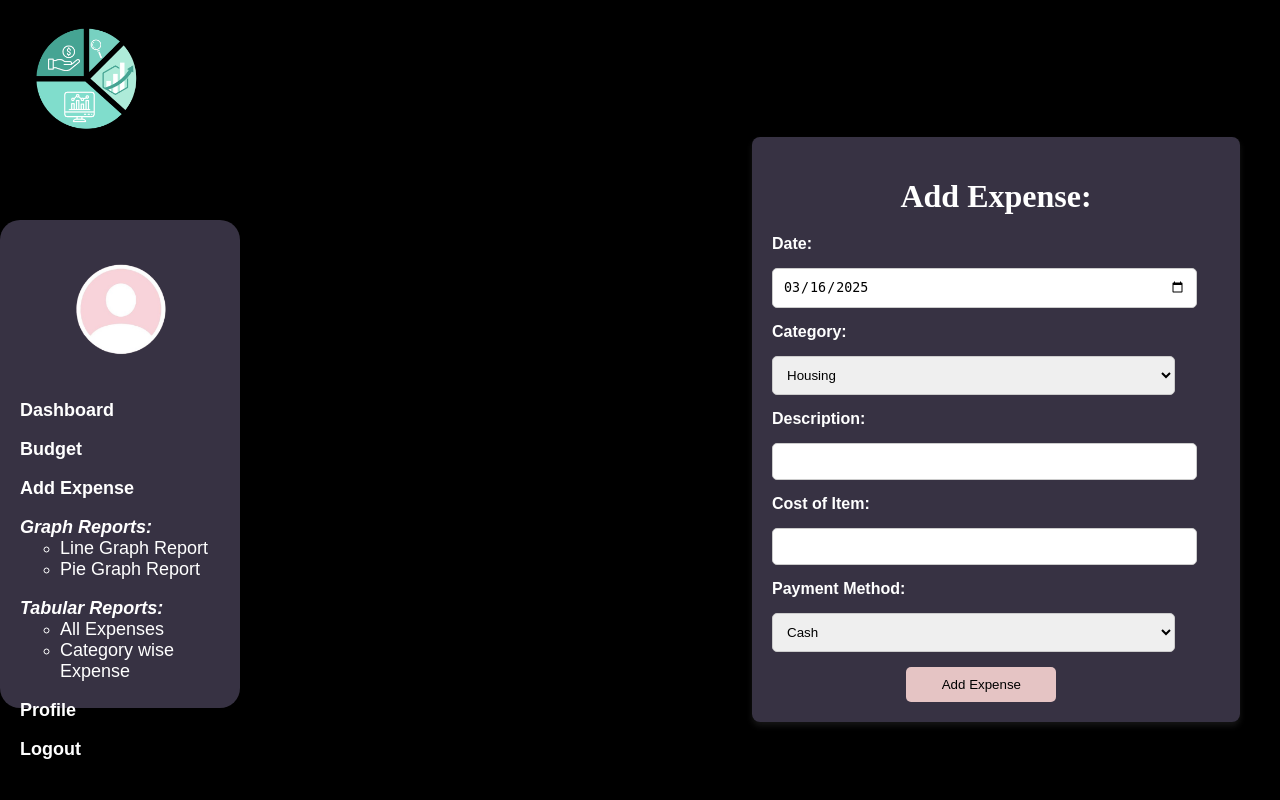
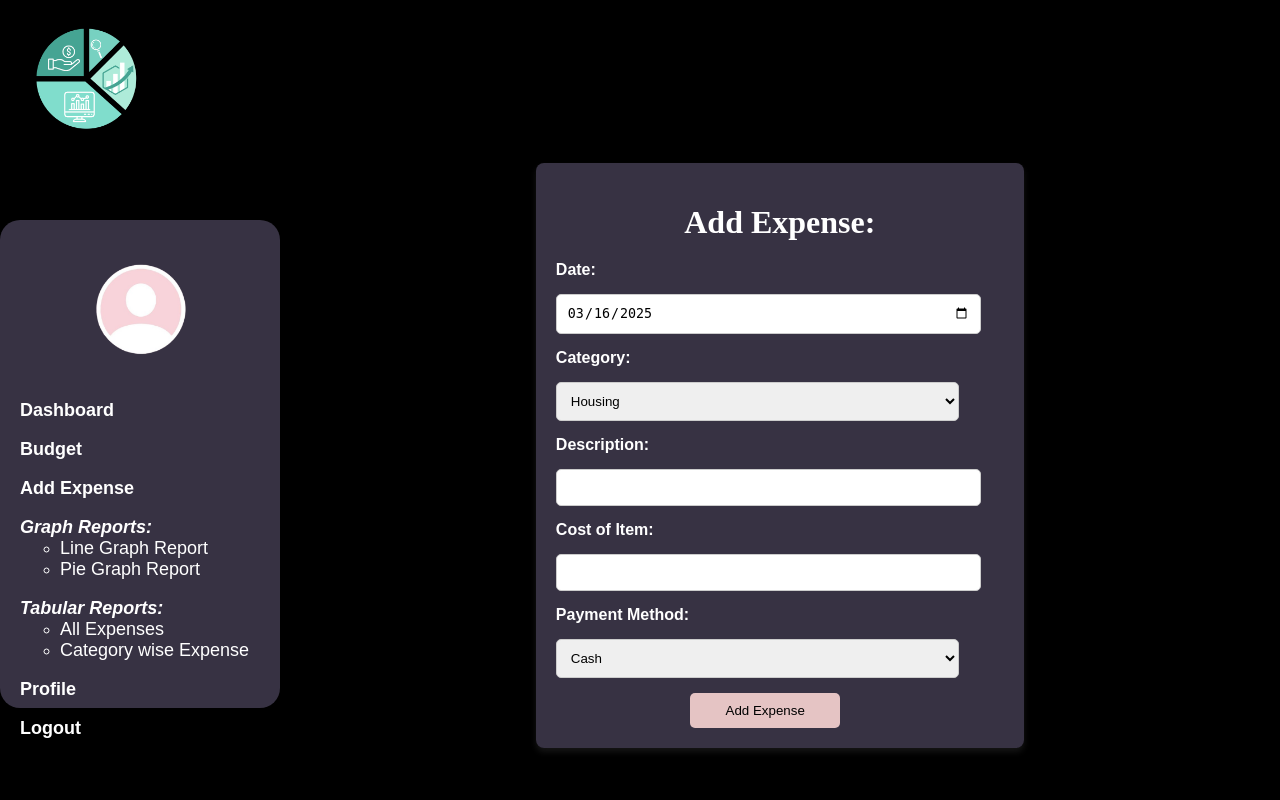
Before and after one commit to adityashahgithub/FiscalPoint, a PHP site: page /Frontend/addexpense.php in a window 1280 px wide. Run offline with PHP 8.4, Linux system fonts and the light colour scheme.

Commit message:
align the containers

```diff
--- a/Frontend/css/addexpense.css
+++ b/Frontend/css/addexpense.css
@@ -14,13 +14,12 @@ body {
 
 /* Sidebar */
 .sidebar {
-  width: 31.4%;
+  width: 250px;
   background-color: rgba(92, 84, 112, 0.6);
   padding: 20px;
   border-radius: 20px;
   height: 56%;
   margin-top: 10%;
-
 }
 
 .profile {
@@ -65,12 +64,13 @@ object-fit: cover;
   border-radius: 8px;
   text-align: center;
   box-shadow: 0px 4px 6px rgba(208, 208, 208, 0.1);
+  margin-left: auto;
+  margin-right: auto;
 }
 
   .main-content {
     width: 75%;
     padding: 40px;
-    padding-left: 40%;
   }
 
   .main-content h1 {
```
Also changed, not shown: Frontend/css/setbudget.css (+5 -5 lines). Lines whose indentation alone changed are shown as unchanged.
